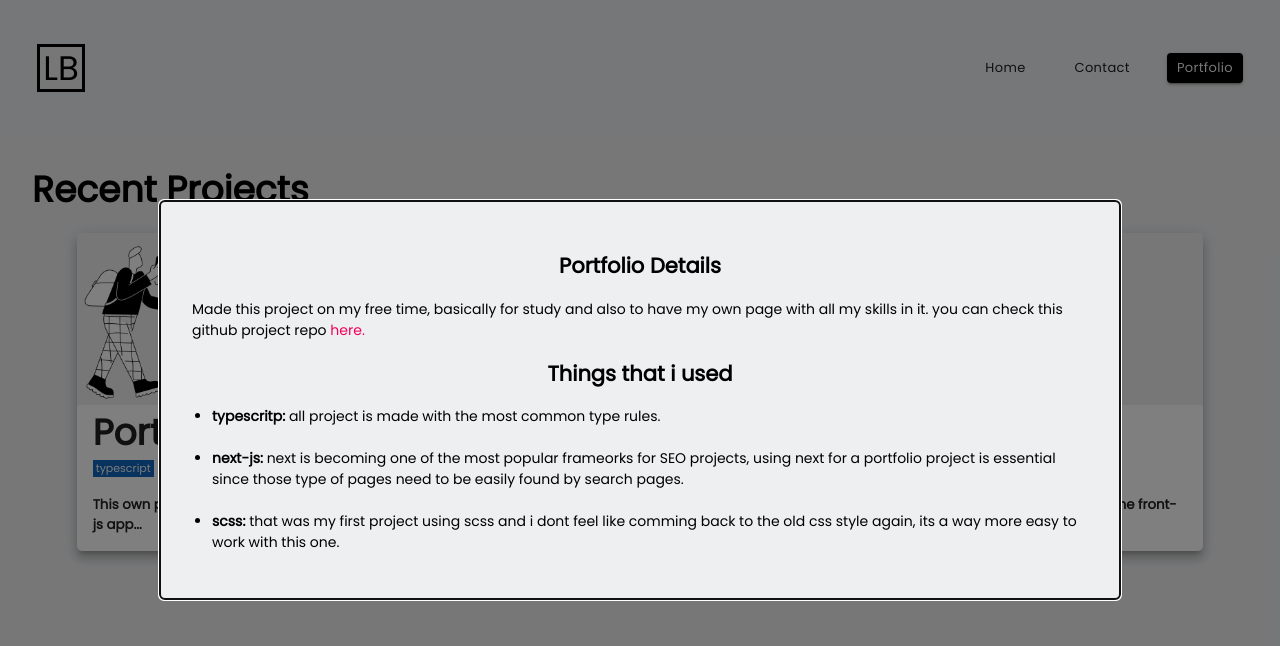
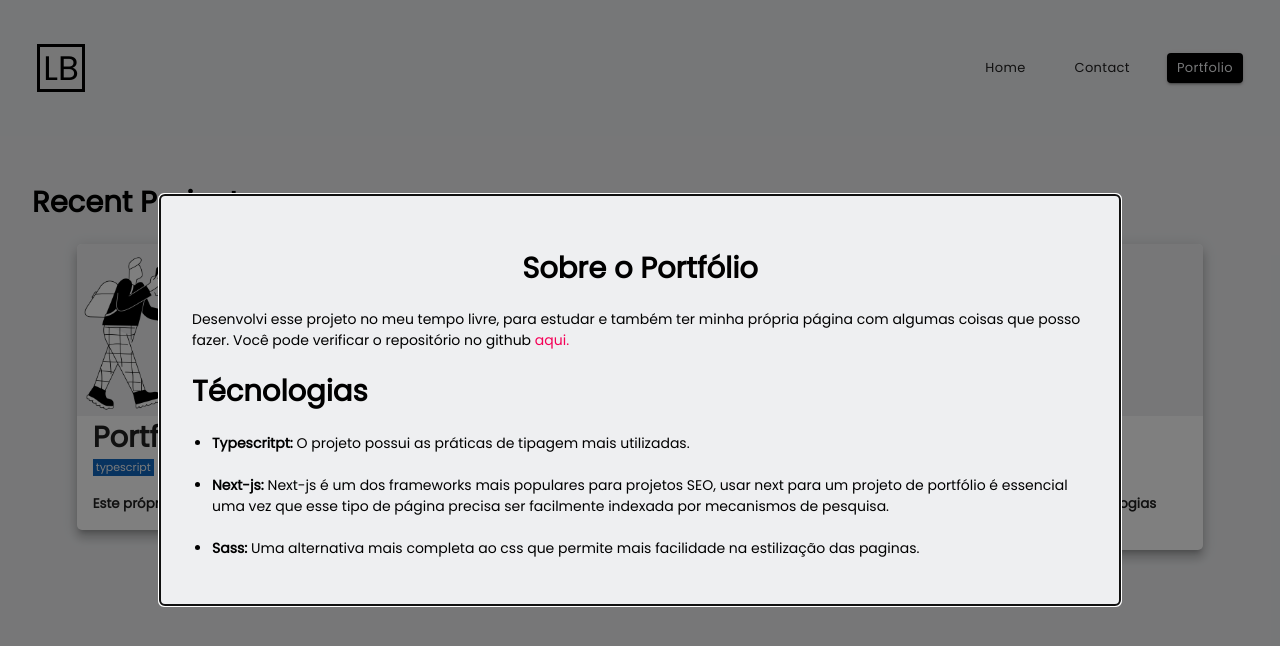
Before and after one commit to LuizzBanndera/next-portfolio, a Next.js app: page /portfolio in a window 1280 px wide. Both pictures are taken after a click on the element 335 px from the left and 391 px from the top of the page. Shown: the top 646 px of the page. Built offline with nearby package versions, Linux system fonts and the light colour scheme.

Commit message:
adjusted modal behavior

```diff
--- a/src/pages/components/modal/index.tsx
+++ b/src/pages/components/modal/index.tsx
@@ -1,27 +1,34 @@
+/* eslint-disable react-hooks/exhaustive-deps */
 import Styles from './modal.module.scss'
 import Modal from '@material-ui/core/Modal'
 import Fade from '@material-ui/core/Fade'
 import Backdrop from '@material-ui/core/Backdrop'
 import { useAppContext } from '@ctx/state'
+import { useEffect } from 'react'
 
 type TProps = {
+  isOpen: boolean
   children: JSX.Element
 }
 
 export default function Component(props: TProps) {
   const ctx = useAppContext()
 
+  useEffect(() => {
+    ctx.modal.handleOpen(props.isOpen)
+  }, [props.isOpen])
+
   return (
     <>
       <Modal
-        open={ctx.modal.isOpen}
+        open={props.isOpen}
         closeAfterTransition
         onClose={() => ctx.modal.handleOpen(false)}
         BackdropComponent={Backdrop}
         BackdropProps={{ timeout: 500 }}
         className={Styles.content}
       >
-        <Fade in={ctx.modal.isOpen}>
+        <Fade in={props.isOpen}>
           <div className={Styles.paper}>{props.children}</div>
         </Fade>
       </Modal>
--- a/src/pages/components/modal/modal.module.scss
+++ b/src/pages/components/modal/modal.module.scss
@@ -19,15 +19,11 @@
     padding-left: 20px;
   }
 
-  h2 {
-    text-align: center;
-  }
-
   a {
     color: var(--pink);
   }
 
-  @media (max-width: 860px) {
+  @media (max-width: 1080px) {
     max-width: 90%;
   }
 }
--- a/src/pages/contact/Contact.module.scss
+++ b/src/pages/contact/Contact.module.scss
@@ -26,6 +26,7 @@
   flex-wrap: wrap;
   gap: 2rem;
   max-width: 40rem;
+  padding-top: 5px;
 
   .username {
     flex-grow: 1;
--- a/src/pages/portfolio/index.tsx
+++ b/src/pages/portfolio/index.tsx
@@ -1,4 +1,4 @@
-import { useEffect } from 'react'
+import { useEffect, useState } from 'react'
 import Styles from './portfolio.module.scss'
 import Card from '../components/card'
 import Header from '../components/header'
@@ -11,10 +11,15 @@ import { useAppContext } from '@ctx/state'
 export default function Contact() {
   const ctx = useAppContext()
 
-  const handleModal = () => {
-    ctx.modal.handleOpen(true)
-    console.log(ctx.modal.isOpen)
-  }
+  const [portfolio, setPortfolio] = useState(false)
+  const [puby, setPuby] = useState(false)
+
+  useEffect(() => {
+    if (ctx.modal.isOpen === false) {
+      setPortfolio(false)
+      setPuby(false)
+    }
+  }, [ctx.modal.isOpen])
 
   return (
     <>
@@ -27,8 +32,8 @@ export default function Contact() {
               <Card
                 title="Portfolio"
                 image={Portfolio}
-                onClick={() => handleModal()}
-                description={`This own project made by me using next-js and scss, that's my first next-js app...`}
+                onClick={() => setPortfolio(true)}
+                description={`Este próprio projeto feito por mim utilizando next-js, scss, typescript...`}
                 tags={
                   <>
                     <Tags
@@ -49,37 +54,36 @@ export default function Contact() {
                   </>
                 }
               />
-              <Modal>
+              <Modal isOpen={portfolio}>
                 <>
-                  <h2>Portfolio Details</h2>
+                  <h1 id={Styles.title}>Sobre o Portfólio</h1>
                   <div>
-                    Made this project on my free time, basically for study and
-                    also to have my own page with all my skills in it. you can
-                    check this github project repo{' '}
+                    {`Desenvolvi esse projeto no meu tempo livre, para estudar e
+                     também ter minha própria página com algumas coisas que posso fazer.
+                     Você pode verificar o repositório no github `}
                     <a href="https://github.com/LuizzBanndera/next-portfolio">
-                      here.
+                      aqui.
                     </a>
                   </div>
-                  <h2>Things that i used</h2>
+                  <h1>Técnologias</h1>
                   <ul>
                     <li>
-                      <strong>typescritp: </strong>
-                      all project is made with the most common type rules.
+                      <strong>Typescritpt: </strong>
+                      {`O projeto possui as práticas de tipagem mais utilizadas.`}
                     </li>
                     <br />
                     <li>
-                      <strong>next-js: </strong>
-                      next is becoming one of the most popular frameorks for SEO
-                      projects, using next for a portfolio project is essential
-                      since those type of pages need to be easily found by
-                      search pages.
+                      <strong>Next-js: </strong>
+                      {`Next-js é um dos frameworks mais populares para
+                       projetos SEO, usar next para um projeto de portfólio é essencial
+                       uma vez que esse tipo de página precisa ser facilmente indexada por
+                       mecanismos de pesquisa.`}
                     </li>
                     <br />
                     <li>
-                      <strong>scss: </strong>
-                      that was my first project using scss and i dont feel like
-                      comming back to the old css style again, its a way more
-                      easy to work with this one.
+                      <strong>Sass: </strong>
+                      {`Uma alternativa mais completa ao css que permite mais facilidade
+                      na estilização das paginas.`}
                     </li>
                   </ul>
                 </>
@@ -87,8 +91,9 @@ export default function Contact() {
               <Card
                 title="Puby"
                 image={Puby}
-                description={`This one is a Delivery project that i colaborated with mainly in the front-end,
-                Worked with redux and aws cognito...`}
+                onClick={() => setPuby(true)}
+                description={`Web App Delivery que colaborei no front-end,
+                utilizando técnologias como redux e aws cognito...`}
                 tags={
                   <>
                     <Tags
@@ -109,6 +114,35 @@ export default function Contact() {
                   </>
                 }
               />
+              <Modal isOpen={puby}>
+                <>
+                  <h1 id={Styles.title}>Sobre o Puby</h1>
+                  <div>
+                    {`Puby é um app de delivery que permite ao usuário fazer pedidos em uma página web por meio
+                     de um link que o estabelecimento envia via whatsapp. O estabelecimento possui uma página web que mostra os
+                     pedidos recebidos em tempo real.`}
+                  </div>
+                  <h1>Técnologias</h1>
+                  <ul>
+                    <li>
+                      <strong>Typescritpt: </strong>
+                      {`O projeto possui as práticas de tipagem mais utilizadas.`}
+                    </li>
+                    <br />
+                    <li>
+                      <strong>Redux: </strong>
+                      {`Trabalhei pela primeira vez com essa lib que para projetos medio/grande porte
+                      é quase obrigatoria.`}
+                    </li>
+                    <br />
+                    <li>
+                      <strong>Sass: </strong>
+                      {`Uma alternativa mais completa ao css que permite mais facilidade
+                      na estilização das paginas.`}
+                    </li>
+                  </ul>
+                </>
+              </Modal>
             </div>
           </div>
         </div>
@@ -116,6 +150,3 @@ export default function Contact() {
     </>
   )
 }
-function usestae(): [any, any] {
-  throw new Error('Function not implemented.')
-}
--- a/src/pages/portfolio/portfolio.module.scss
+++ b/src/pages/portfolio/portfolio.module.scss
@@ -17,10 +17,6 @@
     flex-grow: 2;
   }
 
-  h1 {
-    margin-top: 0;
-  }
-
   button {
     margin-top: 10px;
     text-transform: none;
@@ -36,3 +32,7 @@
     align-items: center;
   }
 }
+
+#title {
+  text-align: center;
+}
--- a/src/styles/globals.css
+++ b/src/styles/globals.css
@@ -18,8 +18,7 @@ a {
 }
 
 h1 {
-  font-size: 36px;
-  margin: 0px 0px 1rem 0px;
+  font-size: 29px;
 }
 
 :root {
```
Also changed, not shown: src/pages/Home/Home.module.scss (+11 -8 lines), src/pages/Home/index.tsx (+11 -11 lines).
